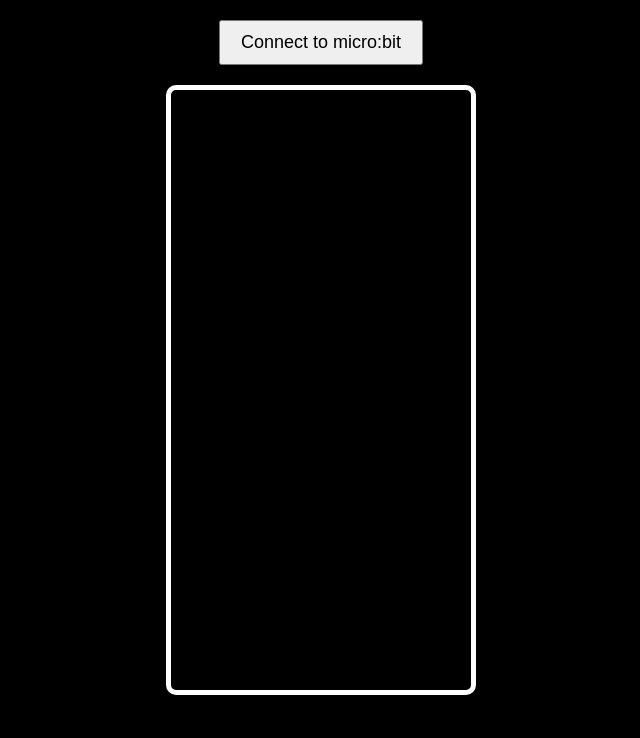
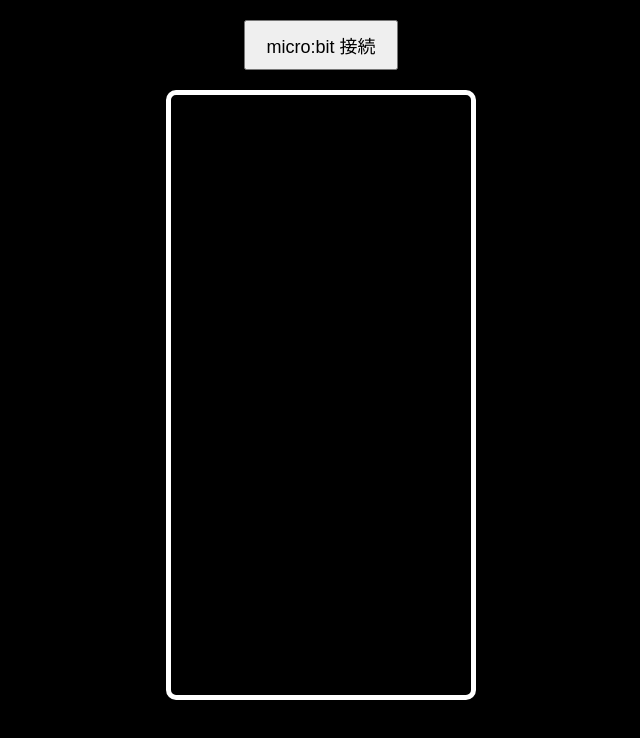
Before and after one commit to Arita-Kaito/microbit-tetris, a plain HTML site: page index.html in a window 1280 px wide. Shown: the whole page, without its empty margins (319-959 px from the left). Drawn offline with Linux system fonts and the light colour scheme.

Commit message:
Update index.html

```diff
--- a/index.html
+++ b/index.html
@@ -29,7 +29,7 @@
     </style>
 </head>
 <body>
-    <button id="connectButton">Connect to micro:bit</button>
+    <button id="connectButton">micro:bit 接続</button>
     <canvas id="gameCanvas" width="300" height="600"></canvas>
 
     <script>
```
